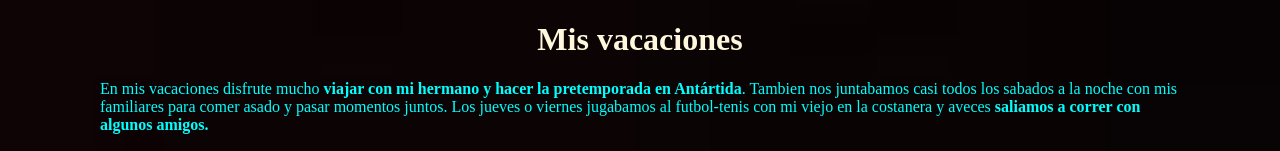
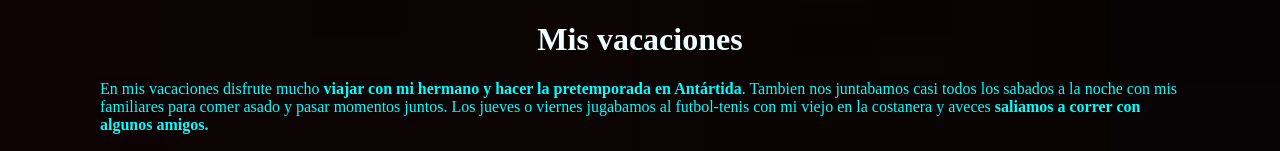
Before and after one commit to DavidQuiroga01/Primerpagina, a plain HTML site: page index.html in a window 1280 px wide. Shown: the top 151 px of the page. Drawn offline with Linux system fonts and the light colour scheme.

Commit message:
Cambie de color el titulo

```diff
--- a/css/style.css
+++ b/css/style.css
@@ -9,7 +9,7 @@ p{
 }
 h1{
     text-align: center;
-    color: cornsilk;
+     color: azure;
 }
 nav{
     text-align: center;
```
